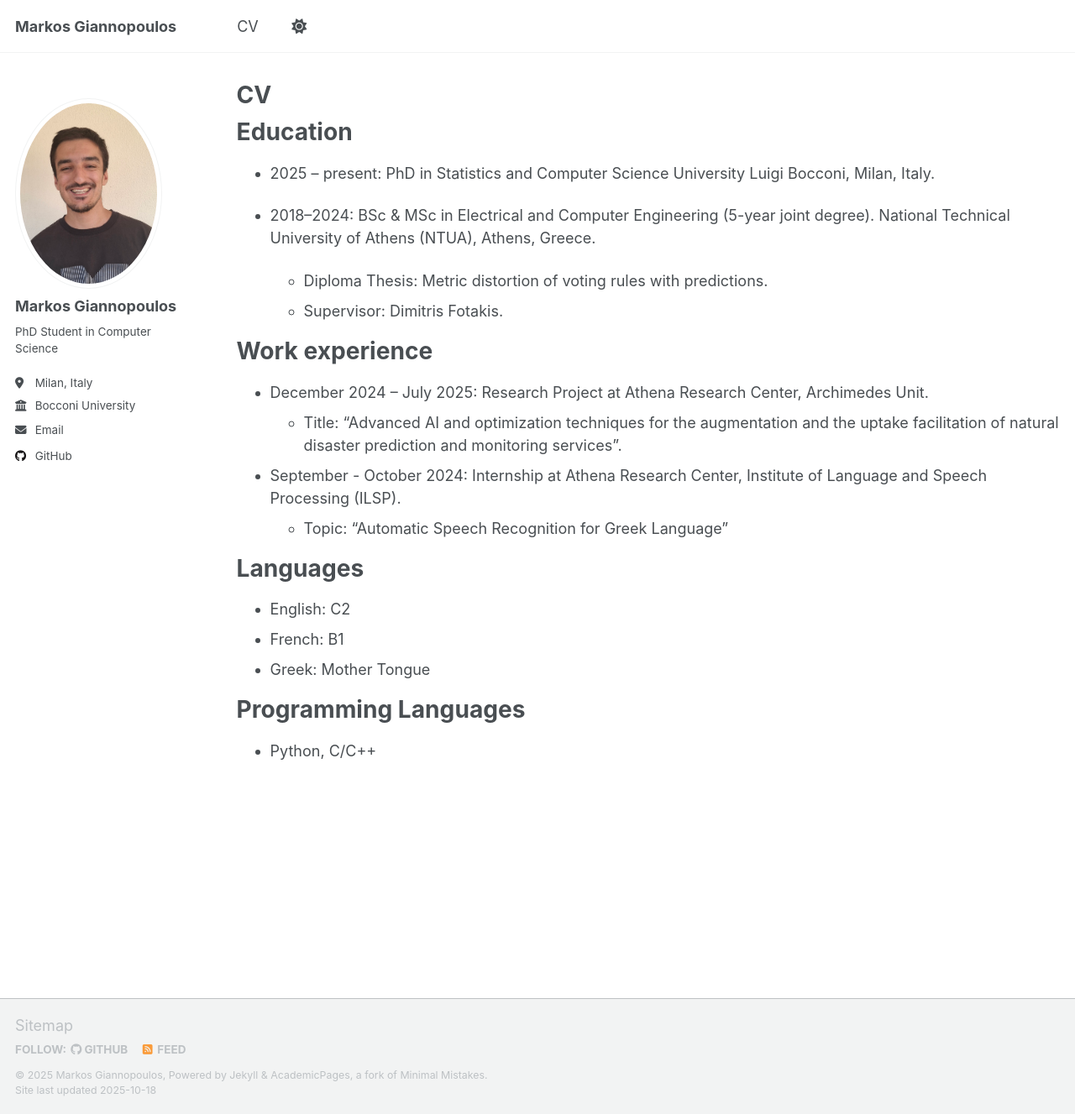
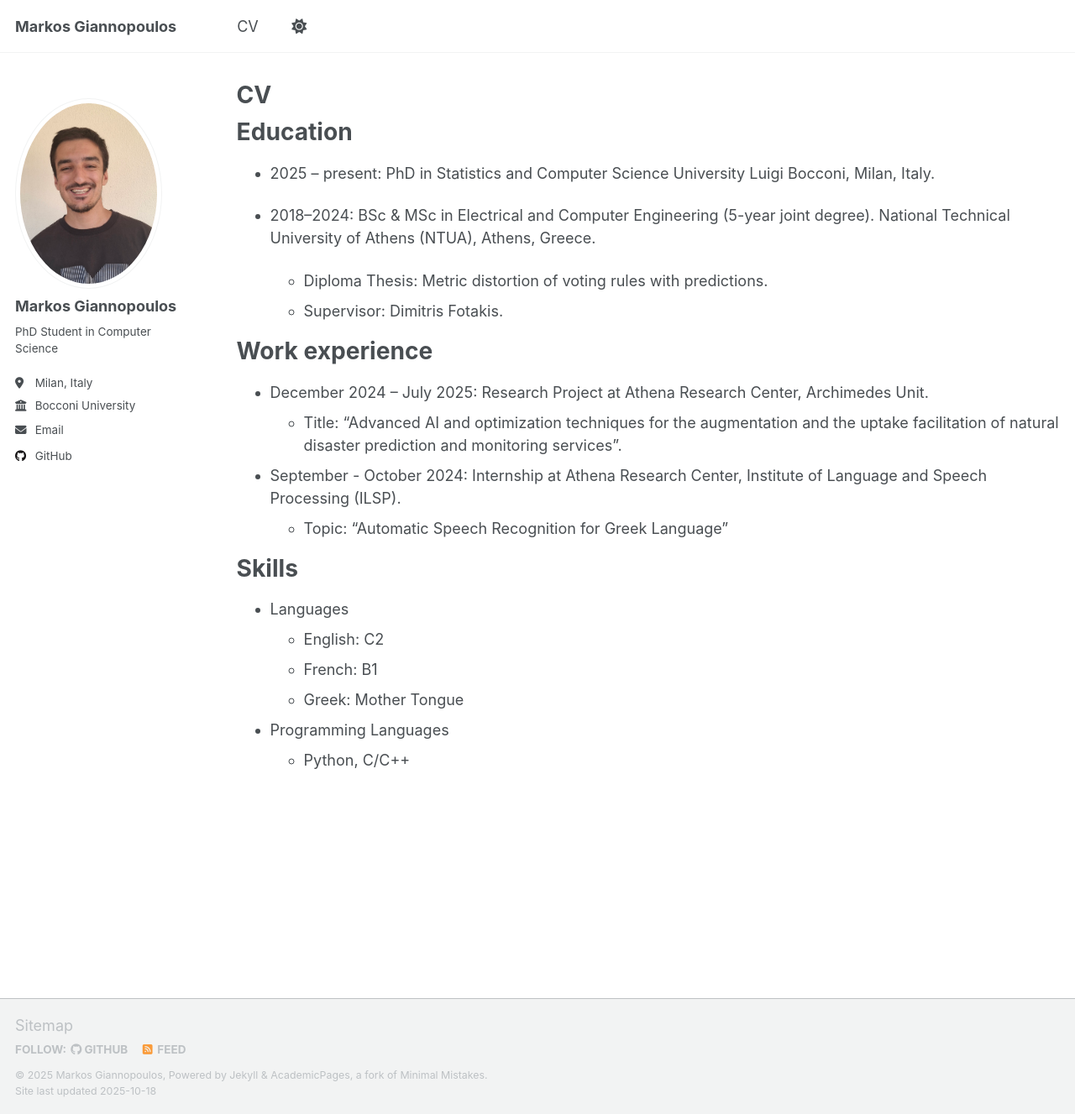
Before and after one commit to Markosgi/markosgi.github.io, a Jekyll site: the page built from _pages/cv.md, in a window 1280 px wide and 1327 px high. Shown: the whole window at 84% size. Built offline with Jekyll 4.4.1, drawn with Linux system fonts in a browser that asks for light colours; a script that is not in the unit is left out.

Commit message:
Update cv.md

```diff
--- a/_pages/cv.md
+++ b/_pages/cv.md
@@ -27,12 +27,12 @@ Work experience
 * September - October 2024: Internship at Athena Research Center, Institute of Language and Speech Processing (ILSP).
   * Topic: “Automatic Speech Recognition for Greek Language”
 
-Languages
+Skills
 ======
-* English: C2
-* French: B1
-* Greek: Mother Tongue
+* Languages
+  * English: C2
+  * French: B1
+  * Greek: Mother Tongue
 
-Programming Languages
-======
-* Python, C/C++
+* Programming Languages
+  * Python, C/C++
```
